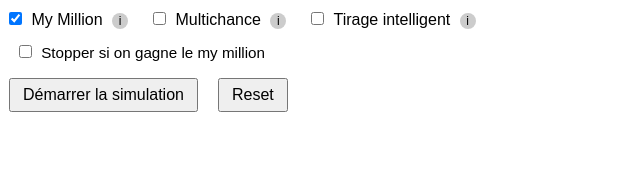
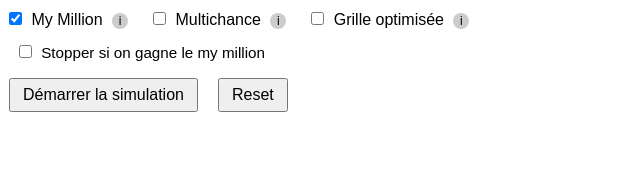
Before and after one commit to toutis/loto, a plain HTML site: page euromillions.html in a window 1280 px wide. Shown: the part 572-762 px from the top of the page, 36-676 px from the left. Drawn offline with nearby package versions, Linux system fonts and the light colour scheme.

Commit message:
rename tirage intelligent

```diff
--- a/euromillions.html
+++ b/euromillions.html
@@ -407,7 +407,7 @@
 		  <div>
 			<input type="checkbox" id="smartDrawCheckbox">
 			<label for="smartDrawCheckbox">
-			  Tirage intelligent
+			  Grille optimisée
 <span class="info-icon" title="Active une stratégie de sélection basée sur la rareté.
 
 Les numéros et étoiles les moins souvent tirés au cours des 30 derniers tirages
```
